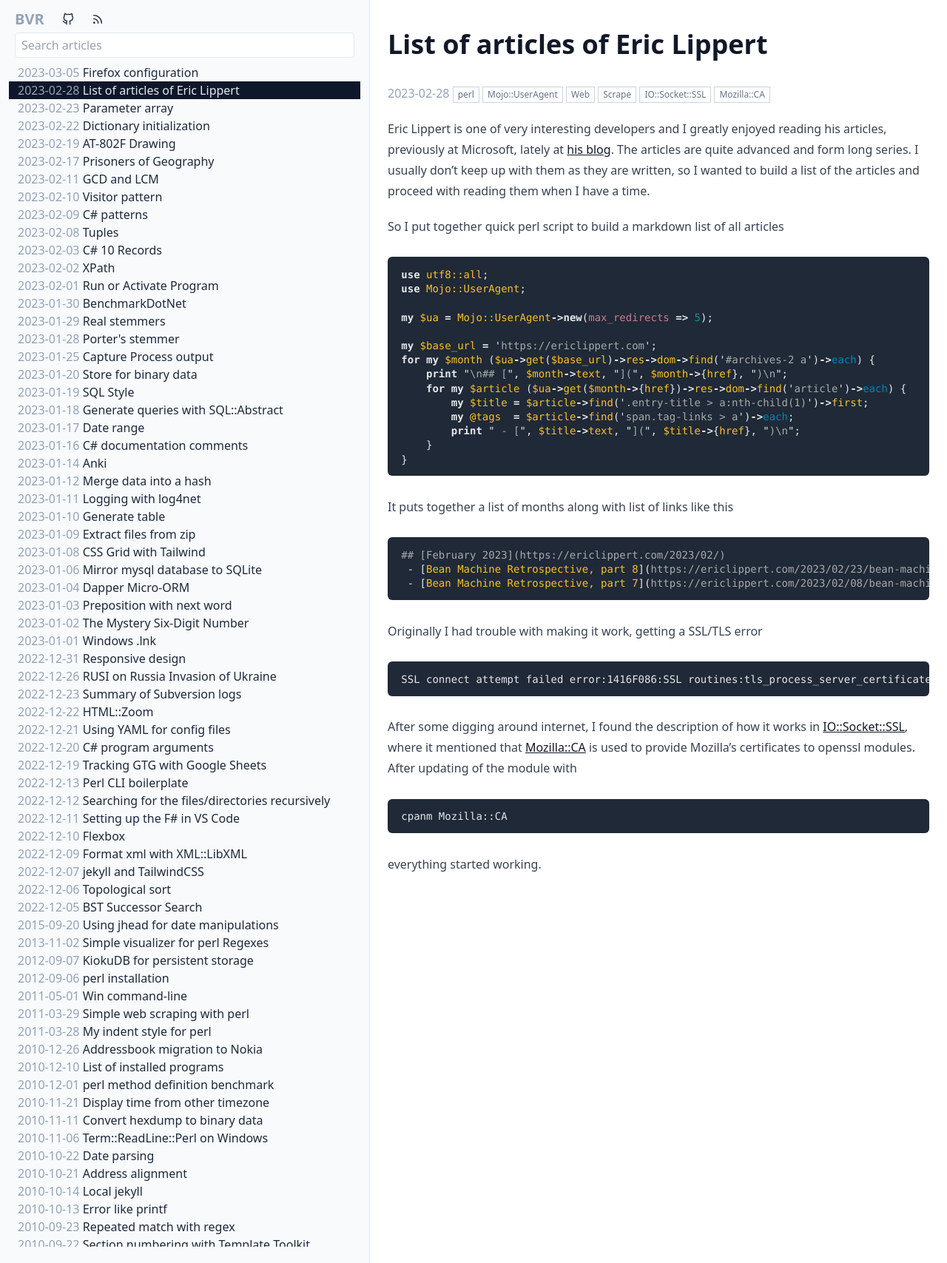
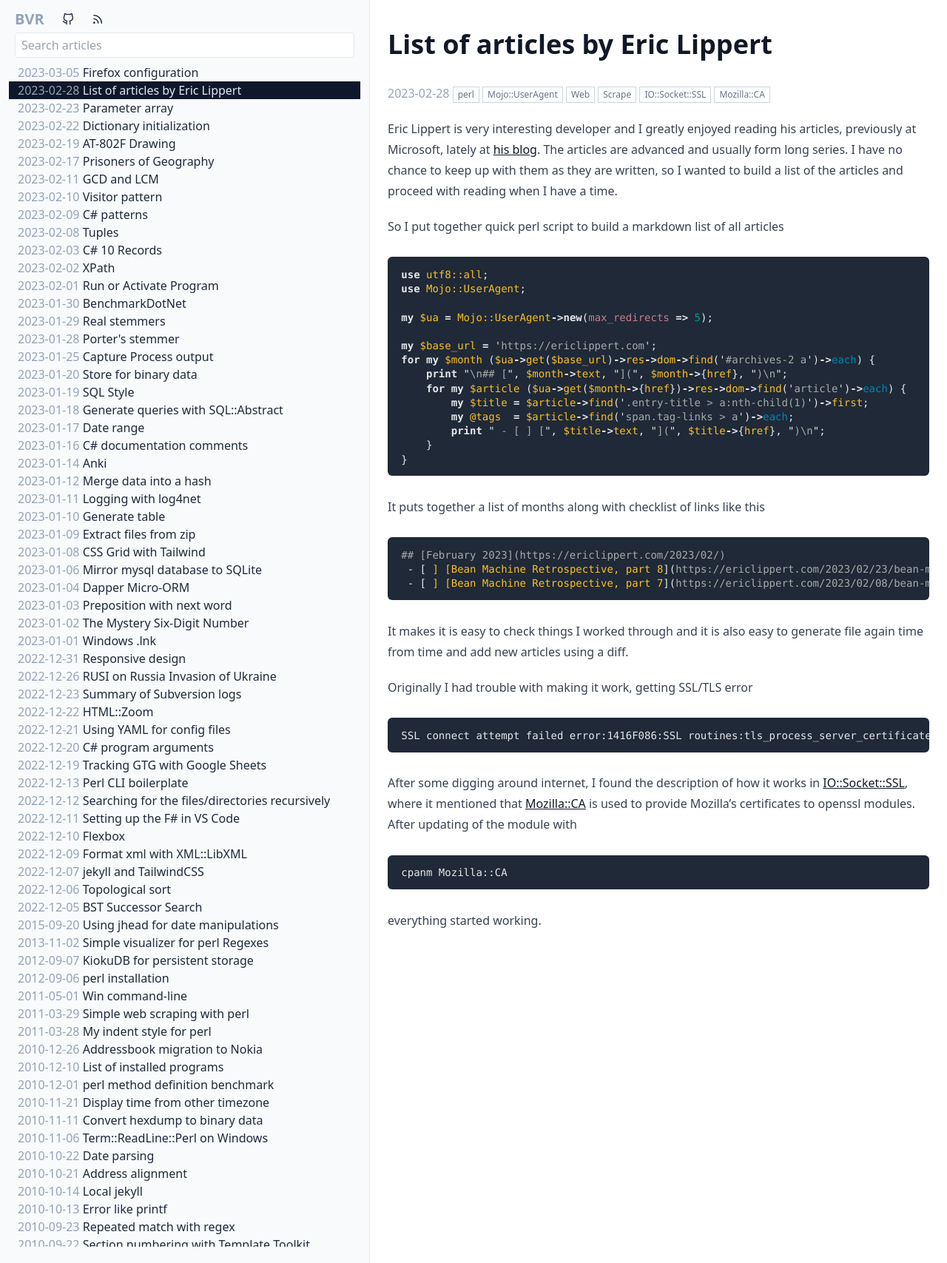
Before and after one commit to bvr/bvr.github.io, a Jekyll site: the page built from _posts/2023-02-28-eric.md, in a window 1280 px wide. Shown: the whole page at 74% size. Built offline with Jekyll 4.4.1, drawn with Linux system fonts in a browser that asks for light colours.

Commit message:
Proofreading

````diff
--- a/_posts/2023-02-28-eric.md
+++ b/_posts/2023-02-28-eric.md
@@ -1,6 +1,6 @@
 ---
 layout: post
-title: List of articles of Eric Lippert
+title: List of articles by Eric Lippert
 published: yes
 tags:
   - perl
@@ -10,7 +10,7 @@ tags:
   - IO::Socket::SSL
   - Mozilla::CA
 ---
-Eric Lippert is one of very interesting developers and I greatly enjoyed reading his articles, previously at Microsoft, lately at [his blog][1]. The articles are quite advanced and form long series. I usually don't keep up with them as they are written, so I wanted to build a list of the articles and proceed with reading them when I have a time.
+Eric Lippert is very interesting developer and I greatly enjoyed reading his articles, previously at Microsoft, lately at [his blog][1]. The articles are advanced and usually form long series. I have no chance to keep up with them as they are written, so I wanted to build a list of the articles and proceed with reading when I have a time.
 
 So I put together quick perl script to build a markdown list of all articles
 
@@ -26,20 +26,22 @@ for my $month ($ua->get($base_url)->res->dom->find('#archives-2 a')->each) {
     for my $article ($ua->get($month->{href})->res->dom->find('article')->each) {
         my $title = $article->find('.entry-title > a:nth-child(1)')->first;
         my @tags  = $article->find('span.tag-links > a')->each;
-        print " - [", $title->text, "](", $title->{href}, ")\n";
+        print " - [ ] [", $title->text, "](", $title->{href}, ")\n";
     }
 }
 ```
 
-It puts together a list of months along with list of links like this
+It puts together a list of months along with checklist of links like this
 
 ```md
 ## [February 2023](https://ericlippert.com/2023/02/)
- - [Bean Machine Retrospective, part 8](https://ericlippert.com/2023/02/23/bean-machine-retrospective-part-8/)
- - [Bean Machine Retrospective, part 7](https://ericlippert.com/2023/02/08/bean-machine-retrospective-part-7/)
+ - [ ] [Bean Machine Retrospective, part 8](https://ericlippert.com/2023/02/23/bean-machine-retrospective-part-8/)
+ - [ ] [Bean Machine Retrospective, part 7](https://ericlippert.com/2023/02/08/bean-machine-retrospective-part-7/)
 ```
 
-Originally I had trouble with making it work, getting a SSL/TLS error
+It makes it is easy to check things I worked through and it is also easy to generate file again time from time and add new articles using a diff.
+
+Originally I had trouble with making it work, getting SSL/TLS error
 
     SSL connect attempt failed error:1416F086:SSL routines:tls_process_server_certificate:certificate verify failed
 
````
